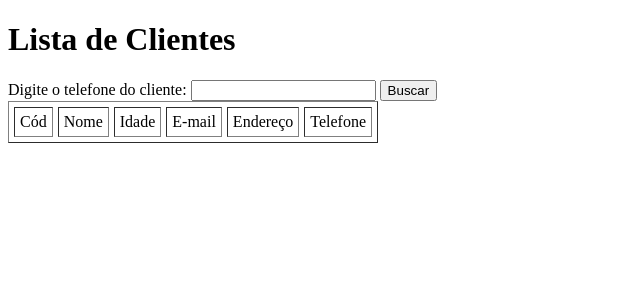
After one commit to projetotatooshop/tatooshop, a Flask app: page /listar_clientes in a window 1280 px wide. The commit adds this page. Shown: the top 300 px of the page, without its empty margins (0-640 px from the left). Run offline with Flask 3, Linux system fonts and the light colour scheme; data that the repository does not hold is empty.

Commit message:
area de lista, busca e edicao criadas... funcoes busca por telefoone, editar e excluir criados

```diff
--- a/app.py
+++ b/app.py
@@ -20,12 +20,17 @@ mysql.init_app(app)
 def main():
     return render_template('index.html')
 
+...
+
+# Função para levar a pagina de cadastro
 @app.route('/cliente_cadastro')
 def ir():
     return render_template('cliente_cadastro.html')
 
+...
 
-@app.route('/cadastrar', methods=['POST', 'GET'])
+# Função para cadastrar o cliente no banco de dados
+@app.route('/cadastrar_cliente', methods=['POST', 'GET'])
 def cadastrar():
     pprint(request.form)
     nome = request.form.get('nome')
@@ -34,7 +39,6 @@ def cadastrar():
     endereco = request.form.get('end')
     idade = request.form.get('idade')
 
-
     conn = mysql.connect()
     cursor = conn.cursor()
     #buscando email e telefone para verificação
@@ -42,17 +46,101 @@ def cadastrar():
     valida_telefone = cursor.execute ('select * from tbl_cliente where telefone =%s', (tel))
     #verificando email e telefone
     if valida_email >0 or valida_telefone>0:
-        reposta = "E-mail ou Telefone já existente!"
-        return render_template('confirmacao.html', user= reposta)
+        resposta = "E-mail ou Telefone já existente!"
+        return render_template('confirmacao.html', resposta= resposta)
 
     else:
         #inserindo no Banco de dados
         cursor.execute("insert into tbl_cliente (nome, idade, email, endereco, telefone) VALUES ('%s', '%s', '%s', '%s', '%s')"%( nome,idade,mail,endereco,tel))
         conn.commit()
-        return render_template('confirmacao.html', user= nome)
+        return render_template('confirmacao.html', resposta= nome)
 
+...
 
+# Função para levar a pagina de busca iniciando com uma lista geral de clientes
+@app.route('/listar_clientes', methods=['GET'])
+def buscar():
+    conn = mysql.connect()
+    cursor = conn.cursor()
+    # Consultar e obter os dados dos clientes
+    cursor.execute("SELECT * FROM tbl_cliente")
+    lista = cursor.fetchall()
+    conn.commit()
 
+    return render_template('busca_cliente.html', clientes = lista)
+
+...
+
+# Função para levar a pagina de edição do cadastro do cliente no banco de dados
+@app.route('/dados_cliente', methods=['POST'])
+def dados():
+    codigo = request.form.get('cod')
+    conn = mysql.connect()
+    cursor = conn.cursor()
+    # Buscar o registro da pessoa na tabela pelo telefone
+    cursor.execute ("SELECT * FROM tbl_cliente WHERE usuario_id=%s",(codigo))
+    cli = cursor.fetchone()
+    conn.commit()
+    return render_template('editar_cliente.html', cliente = cli)
+
+...
+
+# Função para editar o cadastro do cliente no banco de dados
+@app.route('/edita_cliente', methods=['POST'])
+def editar():
+    id = request.form.get('cod')
+    nome = request.form.get('nome')
+    mail = request.form.get('email')
+    tel = request.form.get('fone')
+    endereco = request.form.get('end')
+    idade = request.form.get('idade')
+    print(id, nome, mail, tel, endereco, idade)
+    conn = mysql.connect()
+    cursor = conn.cursor()
+
+    #buscando email e telefone para verificação
+    valida_email = cursor.execute ('select * from tbl_cliente where email =%s', (mail))
+    valida_telefone = cursor.execute ('select * from tbl_cliente where telefone =%s', (tel))
+    #verificando email e telefone
+    if valida_email >0 or valida_telefone>0:
+        resposta = "E-mail ou Telefone já existente!"
+        return render_template('confirmacao.html', resposta= resposta)
+
+    else:
+        #editando o cliente no Banco de dados
+        cursor.execute('UPDATE tbl_cliente SET nome = %s, idade = %s, email = %s, endereco = %s, telefone = %s  WHERE usuario_id = %s',(nome,idade,mail,endereco,tel,id))
+        conn.commit()
+        resposta = "Cliente editado com sucesso!"
+        return render_template('confirmacao.html', resposta=resposta)
+
+...
+
+# Função para excluir o cadastro do cliente no banco de dados
+@app.route('/exclui_cliente', methods=['POST'])
+def excluir():
+    tel = request.form.get('fone')
+    conn = mysql.connect()
+    cursor = conn.cursor()
+    # Consultar e obter os dados dos clientes
+    cursor.execute('DELETE FROM tbl_cliente WHERE telefone = %s',(tel))
+    conn.commit()
+    resposta = "Cliente excluido"
+
+    return render_template('confirmacao.html', resposta= resposta)
+
+...
+
+@app.route('/busque_cliente', methods=['POST'])
+def busca():
+    fone = str(request.form.get("telefone"))
+    conn = mysql.connect()
+    cursor = conn.cursor()
+    #Consulta na tabela de Clientes
+    cursor.execute("SELECT * FROM tbl_cliente WHERE telefone=%s",(fone))
+    lista = cursor.fetchall()
+    conn.commit()
+
+    return render_template('busca_cliente.html', clientes = lista)
 
 
 
--- a/docker-compose.yml
+++ b/docker-compose.yml
@@ -15,7 +15,6 @@ services:
  db:
   image: mysql:5.7
   command: --default-authentication-plugin=mysql_native_password
-  restart: always
   environment:
       MYSQL_ROOT_PASSWORD: senha123
   ports:
--- a/init.sql
+++ b/init.sql
@@ -2,7 +2,8 @@ CREATE schema tatoo_shop;
 USE tatoo_shop;
 CREATE TABLE tbl_cliente(
     usuario_id BIGINT NOT NULL AUTO_INCREMENT,
-    nome VARCHAR(45) NOT NULL, idade INT NOT NULL,
+    nome VARCHAR(45) NOT NULL,
+    idade INT NOT NULL,
     email VARCHAR(45) NOT NULL,
     endereco VARCHAR(255) NOT NULL,
     telefone VARCHAR(12) NOT NULL,
--- /dev/null
+++ b/templates/busca_cliente.html
@@ -0,0 +1,38 @@
+{% extends "index.html" %}{% block conteudo %}
+<h1>Lista de Clientes</h1>
+<form method="POST" action="/busque_cliente">
+    <label for="telefone">Digite o telefone do cliente:</label>
+    <input type="text" id="telefone" name="telefone" class="inputs" required>
+    <button type="submit">Buscar</button><br>
+</form>
+<table border="1" cellpadding="5" cellspacing="5">
+    <tr>
+        <td>Cód</td>
+        <td>Nome</td>
+        <td>Idade</td>
+        <td>E-mail</td>
+        <td>Endereço</td>
+        <td>Telefone</td>
+
+    </tr>
+    {% for cliente in clientes %}
+    <tr>
+        {% for d in cliente %}
+            <td>{{ d }}</td>
+        {% endfor %}
+        <form action="/dados_cliente" method="POST">
+            <td><input type="submit" name="edita" value="Editar"></td>
+            <input type="hidden" name="cod" class="inputs" value="{{cliente[0]}}"/>
+        </form>
+        <form action="/exclui_cliente" method="POST">
+            <td><input type="submit" name="exclui"  value="Excluir"></td>
+            <input type="hidden" name="fone" class="inputs" value="{{cliente[5]}}"/>
+        </form>
+
+    </tr>
+    {% endfor %}
+
+</table>
+
+
+{% endblock %}
--- a/templates/cliente_cadastro.html
+++ b/templates/cliente_cadastro.html
@@ -1,5 +1,5 @@
 {% extends "index.html" %}{% block conteudo %}
-<form method="POST" action="/cadastrar" id="formulario">
+<form method="POST" action="/cadastrar_cliente" id="formulario">
     <fieldset id="field">
       <legend><h1>Cadastrar Cliente</h1></legend>
       <label for="nome">Nome:</label>
--- a/templates/index.html
+++ b/templates/index.html
@@ -5,7 +5,8 @@
 </head>
 <body>
 {% block conteudo %}
-  <a href="cliente_cadastro">Cadastra Clientes</a>
+  <a href="cliente_cadastro">Cadastrar Clientes</a><br><br>
+  <a href="listar_clientes">Buscar Cliente</a><br><br>
 {% endblock %}
 
 </body>
```
Also changed, not shown: buscacep.py (deleted, +0 -13 lines), templates/confirmacao.html (+4 -3 lines), templates/editar_cliente.html (added, +29 -0 lines).
